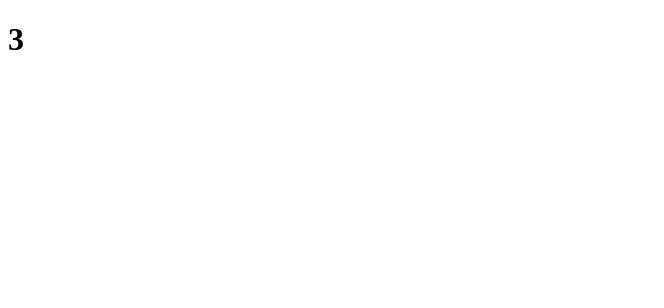
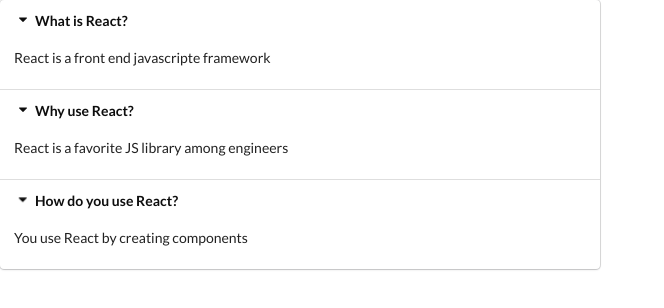
Before and after one commit to AlfyCodes/React-redux, a React (Create React App) app in the folder widgets/: page / in a window 1280 px wide. Shown: the top 308 px of the page, without its empty margins (0-664 px from the left). Built offline with nearby package versions, Linux system fonts and the light colour scheme.

Commit message:
+styling +display accordion structure

```diff
--- a/widgets/public/index.html
+++ b/widgets/public/index.html
@@ -10,6 +10,7 @@
       content="Web site created using create-react-app"
     />
     <link rel="apple-touch-icon" href="%PUBLIC_URL%/logo192.png" />
+    <link rel="stylesheet" href="https://cdnjs.cloudflare.com/ajax/libs/semantic-ui/2.4.1/semantic.min.css" />
     <!--
       manifest.json provides metadata used when your web app is installed on a
       user's mobile device or desktop. See https://developers.google.com/web/fundamentals/web-app-manifest/
--- a/widgets/src/components/Accordion.js
+++ b/widgets/src/components/Accordion.js
@@ -1,7 +1,23 @@
 import React from 'react';
 
 const Accordion = ({items}) => {
-	return <h1>{items.length}</h1>;
+    const renderedItems = items.map(item => {
+
+        return(
+            <React.Fragment key={item.title}>
+                <div className="title active">
+                    <i className="dropdown icon"></i>
+                    {item.title}
+                </div>
+                <div className="content active">
+                    <p>{item.content}</p>
+                </div>
+            </React.Fragment>
+        )
+
+    });
+
+    return <div className= "ui styled accordion"> {renderedItems}</div>
 };
 
 export default Accordion;
```
